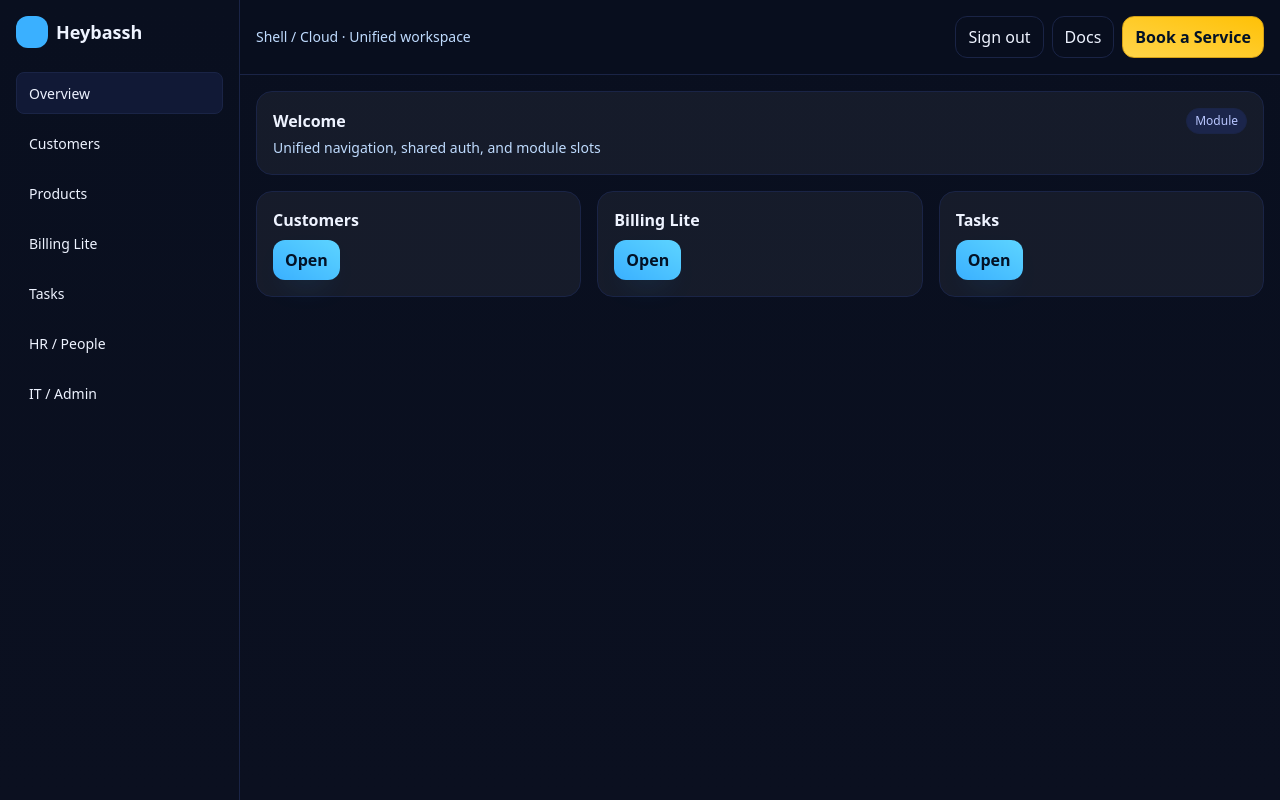
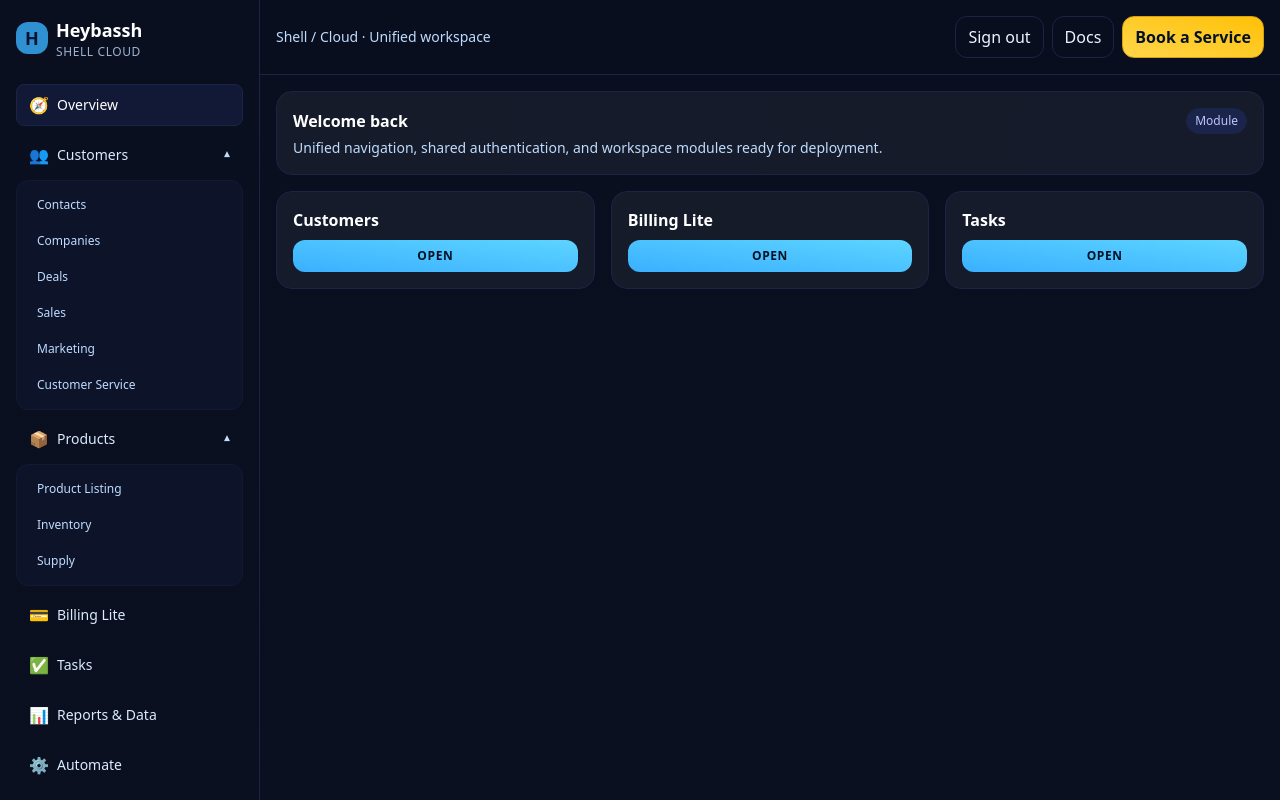
Before and after one commit to jaydeexsf/Heybassh-Shell, a Next.js app: page /dashboard in a window 1280 px wide. Shown: the top 800 px of the page. Built offline with nearby package versions, Linux system fonts and the light colour scheme.

Commit message:
Icons Added

```diff
--- a/app/dashboard/page.tsx
+++ b/app/dashboard/page.tsx
@@ -1,68 +1,227 @@
+"use client"
 
-"use client"
 import Link from "next/link"
-import { useState } from "react"
+import { ReactNode, useMemo, useState } from "react"
 
-function Pill({children}:{children:React.ReactNode}){
-  return <span className="text-xs rounded-full px-2 py-1 border border-[#1a2446] bg-[#1b254b] text-[#b9c6ff]">{children}</span>
+type NavChild = { id: string; label: string }
+type NavItem = {
+  id: string
+  label: string
+  icon: string
+  children?: NavChild[]
 }
 
-export default function Dashboard(){
-  const [view,setView] = useState("overview")
-  const items = [
-    { id: "overview", label: "Overview" },
-    { id: "customers", label: "Customers" },
-    { id: "products", label: "Products" },
-    { id: "billing", label: "Billing Lite" },
-    { id: "tasks", label: "Tasks" },
-    { id: "hr", label: "HR / People" },
-    { id: "admin", label: "IT / Admin" }
-  ]
+const navigation: NavItem[] = [
+  { id: "overview", label: "Overview", icon: "🧭" },
+  {
+    id: "customers",
+    label: "Customers",
+    icon: "👥",
+    children: [
+      { id: "customers_contacts", label: "Contacts" },
+      { id: "customers_companies", label: "Companies" },
+      { id: "customers_deals", label: "Deals" },
+      { id: "customers_sales", label: "Sales" },
+      { id: "customers_marketing", label: "Marketing" },
+      { id: "customers_support", label: "Customer Service" },
+    ],
+  },
+  {
+    id: "products",
+    label: "Products",
+    icon: "📦",
+    children: [
+      { id: "products_listing", label: "Product Listing" },
+      { id: "products_inventory", label: "Inventory" },
+      { id: "products_supply", label: "Supply" },
+    ],
+  },
+  { id: "billing", label: "Billing Lite", icon: "💳" },
+  { id: "tasks", label: "Tasks", icon: "✅" },
+  { id: "reports", label: "Reports & Data", icon: "📊" },
+  { id: "automate", label: "Automate", icon: "⚙️" },
+  { id: "hr", label: "HR / People", icon: "🧑‍🤝‍🧑" },
+  { id: "admin", label: "IT / Admin", icon: "🛡️" },
+  { id: "finance", label: "Finance", icon: "💼" },
+  { id: "executive", label: "Executive", icon: "🏛️" },
+]
+
+function Pill({ children }: { children: ReactNode }) {
   return (
-    <div className="min-h-screen grid grid-cols-1 md:grid-cols-[240px_1fr]">
-      <aside className="border-b md:border-b-0 md:border-r border-[#1a2446] p-4">
-        <div className="flex items-center gap-2 mb-6">
-          <div className="w-8 h-8 rounded-xl bg-[#3ab0ff]" />
-          <div className="text-lg font-bold">Heybassh</div>
+    <span className="rounded-full border border-[#1a2446] bg-[#1b254b] px-2 py-1 text-xs text-[#b9c6ff]">
+      {children}
+    </span>
+  )
+}
+
+function findNavLabel(items: NavItem[], id: string): string {
+  for (const item of items) {
+    if (item.id === id) return item.label
+    if (item.children) {
+      const child = item.children.find((child) => child.id === id)
+      if (child) return child.label
+    }
+  }
+  return id.replace(/_/g, " ")
+}
+
+const quickLinks = [
+  { label: "Customers", target: "customers" },
+  { label: "Billing Lite", target: "billing" },
+  { label: "Tasks", target: "tasks" },
+]
+
+export default function Dashboard() {
+  const [view, setView] = useState("overview")
+  const [openSections, setOpenSections] = useState<Record<string, boolean>>({
+    customers: true,
+    products: true,
+  })
+
+  const activeLabel = useMemo(() => findNavLabel(navigation, view), [view])
+
+  function toggleSection(id: string) {
+    setOpenSections((curr) => ({ ...curr, [id]: !curr[id] }))
+  }
+
+  function handleNavigate(id: string) {
+    setView(id)
+  }
+
+  function isParentActive(item: NavItem) {
+    if (item.id === view) return true
+    return Boolean(item.children?.some((child) => child.id === view))
+  }
+
+  return (
+    <div className="grid min-h-screen grid-cols-1 md:grid-cols-[260px_1fr]">
+      <aside className="border-b border-[#1a2446] p-4 md:border-b-0 md:border-r">
+        <div className="mb-6 flex items-center gap-2">
+          <div className="flex h-8 w-8 items-center justify-center rounded-xl bg-[#3ab0ff]/80 text-lg font-bold text-[#061332] shadow-[0_10px_25px_-20px_rgba(16,167,255,0.75)]">
+            H
+          </div>
+          <div>
+            <div className="text-lg font-semibold text-white">Heybassh</div>
+            <div className="text-xs uppercase tracking-wider text-blue-200/80">Shell Cloud</div>
+          </div>
         </div>
-        <nav className="flex md:flex-col gap-2">
-          {items.map(x=> (
-            <button key={x.id} className={`px-3 py-2 rounded-lg text-left hover:bg-[#111936] border ${view===x.id?'bg-[#111936] border-[#1a2446]':'border-transparent'}`} onClick={()=>setView(x.id)}>
-              <span className="text-sm">{x.label}</span>
-            </button>
-          ))}
+
+        <nav className="flex flex-col gap-2">
+          {navigation.map((item) => {
+            const hasChildren = Boolean(item.children?.length)
+            const open = openSections[item.id] ?? false
+            const active = isParentActive(item)
+
+            return (
+              <div key={item.id} className="grid gap-1">
+                <button
+                  onClick={() => (hasChildren ? toggleSection(item.id) : handleNavigate(item.id))}
+                  className={`flex items-center justify-between rounded-lg border px-3 py-2 text-sm transition ${
+                    active
+                      ? "border-[#1a2446] bg-[#111936] text-white shadow-[0_15px_35px_-25px_rgba(39,172,255,0.65)]"
+                      : "border-transparent text-blue-100 hover:bg-[#101733]"
+                  }`}
+                >
+                  <span className="flex items-center gap-2">
+                    <span className="text-base">{item.icon}</span>
+                    <span>{item.label}</span>
+                  </span>
+                  {hasChildren && (
+                    <span
+                      className={`text-xs transition-transform ${open ? "rotate-180 text-blue-200" : "text-blue-300"}`}
+                    >
+                      ▾
+                    </span>
+                  )}
+                </button>
+                {hasChildren && (
+                  <div
+                    className={`overflow-hidden rounded-xl border border-[#111936] bg-[#0d142a] transition-all ${
+                      open ? "max-h-96 opacity-100" : "max-h-0 opacity-0"
+                    }`}
+                  >
+                    <div className="flex flex-col gap-1 p-2">
+                      {item.children?.map((child) => {
+                        const childActive = child.id === view
+                        return (
+                          <button
+                            key={child.id}
+                            onClick={() => handleNavigate(child.id)}
+                            className={`rounded-lg px-3 py-2 text-left text-xs font-medium transition ${
+                              childActive
+                                ? "bg-[#152044] text-white shadow-[0_12px_28px_-25px_rgba(39,172,255,0.65)]"
+                                : "text-blue-200 hover:bg-[#121c3d] hover:text-white"
+                            }`}
+                          >
+                            {child.label}
+                          </button>
+                        )
+                      })}
+                    </div>
+                  </div>
+                )}
+              </div>
+            )
+          })}
         </nav>
+
+        <div className="mt-8 rounded-2xl border border-[#111936] bg-[#0d142a] p-4 text-xs text-blue-200/80">
+          <div className="text-[10px] uppercase tracking-wider text-blue-300/70">Environment</div>
+          <div className="mt-2 flex items-center justify-between rounded-xl bg-[#121c3d] px-3 py-2 text-blue-100">
+            <span>EU-West</span>
+            <span className="text-[11px] text-blue-200/80">v0.1.0</span>
+          </div>
+        </div>
       </aside>
+
       <div>
-        <header className="flex items-center justify-between border-b border-[#1a2446] p-4 sticky top-0 bg-[rgba(9,15,31,.85)] backdrop-blur z-10">
+        <header className="sticky top-0 z-10 flex items-center justify-between border-b border-[#1a2446] bg-[rgba(9,15,31,.85)] p-4 backdrop-blur">
           <div className="text-sm text-blue-200">Shell / Cloud · Unified workspace</div>
           <div className="flex items-center gap-2">
-            <Link href="/api/auth/signout" className="btn">Sign out</Link>
-            <Link href="https://docs.heybassh.com" className="btn">Docs</Link>
-            <Link href="/dashboard/service" className="btn btn-gold">Book a Service</Link>
+            <Link href="/api/auth/signout" className="btn">
+              Sign out
+            </Link>
+            <Link href="https://docs.heybassh.com" className="btn">
+              Docs
+            </Link>
+            <Link href="/dashboard/service" className="btn btn-gold">
+              Book a Service
+            </Link>
           </div>
         </header>
-        <div className="max-w-[1140px] mx-auto p-4 grid gap-4">
-          {view==="overview" && (
+        <div className="mx-auto grid max-w-[1140px] gap-4 p-4">
+          {view === "overview" ? (
             <div className="grid gap-4">
               <div className="card">
                 <div className="flex items-center justify-between">
-                  <h3 className="font-semibold">Welcome</h3>
+                  <h3 className="font-semibold text-white">Welcome back</h3>
                   <Pill>Module</Pill>
                 </div>
-                <p className="text-blue-200 text-sm mt-1">Unified navigation, shared auth, and module slots</p>
+                <p className="mt-1 text-sm text-blue-200">
+                  Unified navigation, shared authentication, and workspace modules ready for deployment.
+                </p>
               </div>
-              <div className="grid grid-cols-1 md:grid-cols-3 gap-4">
-                {["Customers","Billing Lite","Tasks"].map(t => (
-                  <div key={t} className="card"><h4 className="font-semibold mb-2">{t}</h4><button className="btn btn-primary" onClick={()=>setView(t.toLowerCase().replace(' ','_'))}>Open</button></div>
+              <div className="grid grid-cols-1 gap-4 md:grid-cols-3">
+                {quickLinks.map((link) => (
+                  <div key={link.target} className="card">
+                    <h4 className="mb-2 font-semibold text-white">{link.label}</h4>
+                    <button
+                      className="btn btn-primary w-full justify-center rounded-lg text-xs uppercase tracking-wider"
+                      onClick={() => handleNavigate(link.target)}
+                    >
+                      Open
+                    </button>
+                  </div>
                 ))}
               </div>
             </div>
-          )}
-          {view!=="overview" && (
+          ) : (
             <div className="card">
-              <h3 className="font-semibold capitalize">{view.replace('_',' ')}</h3>
-              <p className="text-blue-200 text-sm">Stub view. Replace with the full module UI.</p>
+              <h3 className="font-semibold text-white">{activeLabel}</h3>
+              <p className="text-sm text-blue-200">
+                This is a preview area for <span className="font-medium text-blue-100">{activeLabel}</span>. Replace and
+                extend this layout with production data when ready.
+              </p>
             </div>
           )}
         </div>
```
